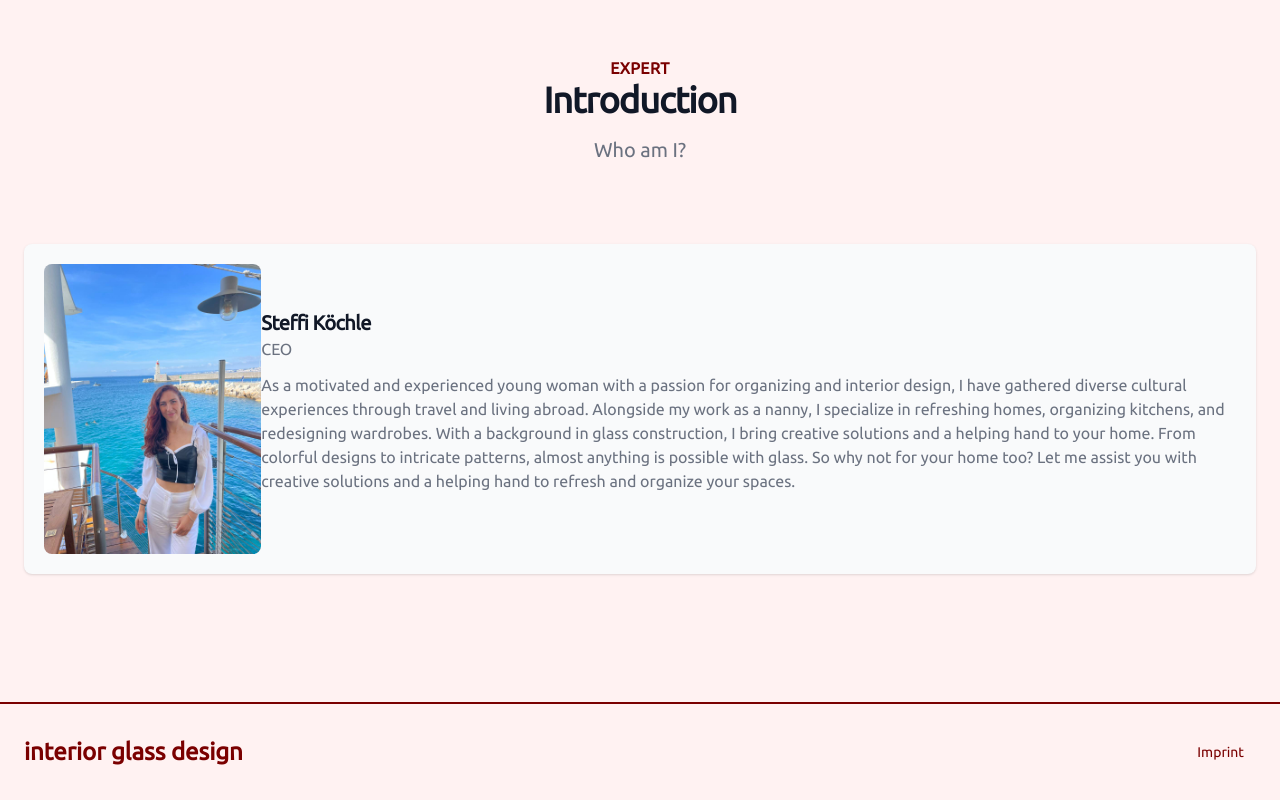
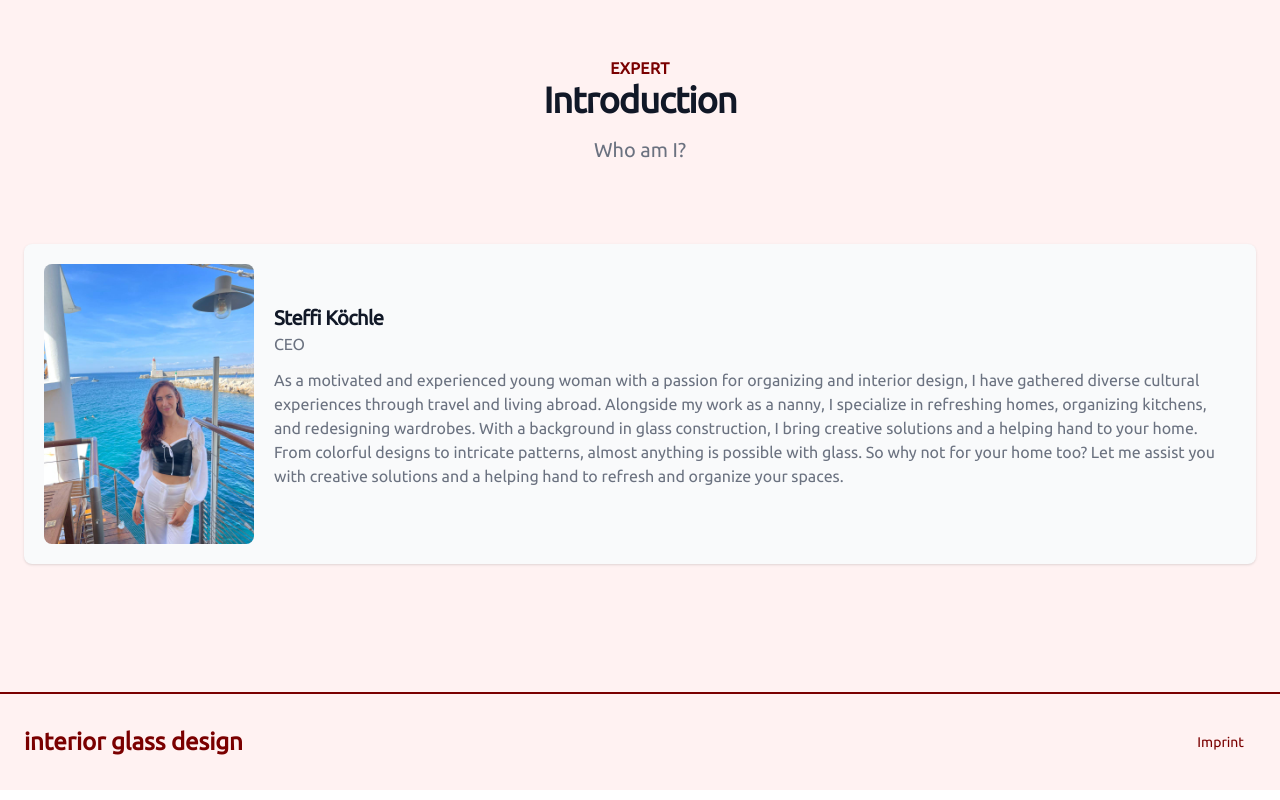
Before and after one commit to biowilli/interiorglassdesign, a React (Create React App) app: page / in a window 1280 px wide. Shown: the part 1414-2214 px from the top of the page. Built offline with nearby package versions, Linux system fonts and the light colour scheme.

Commit message:
p-5 contact

```diff
--- a/src/components/bundel/Contact.jsx
+++ b/src/components/bundel/Contact.jsx
@@ -8,7 +8,7 @@ const Contact = (props) => {
         <a href="#">
           <img class="w-full rounded-lg" src={profil} alt="Steffi Avatar" />
         </a>
-        <div>
+        <div class="p-5">
           <h3 class="text-xl font-bold tracking-tight text-gray-900 dark:text-white">
             <a href="#">
               {" "}
```
